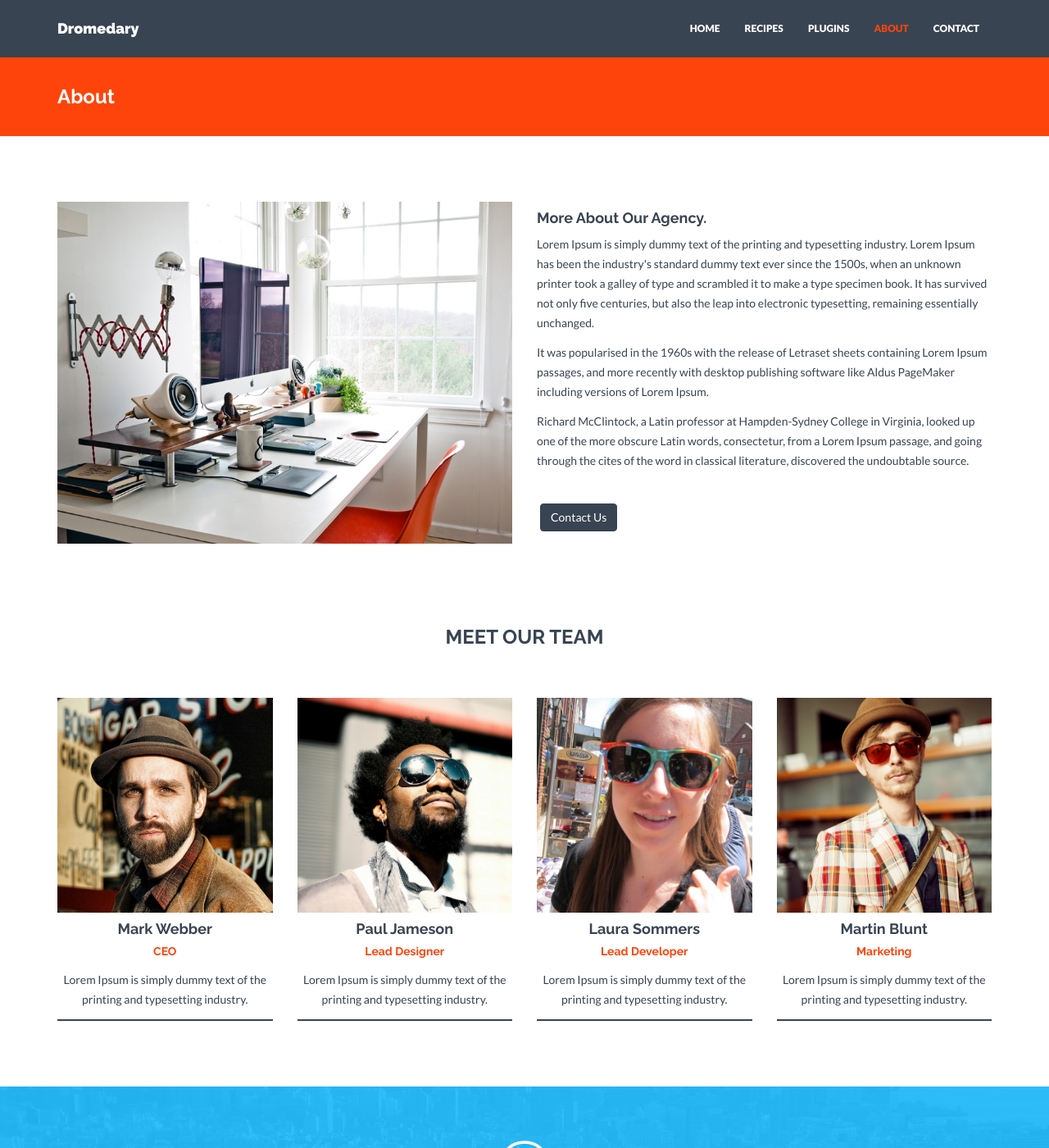
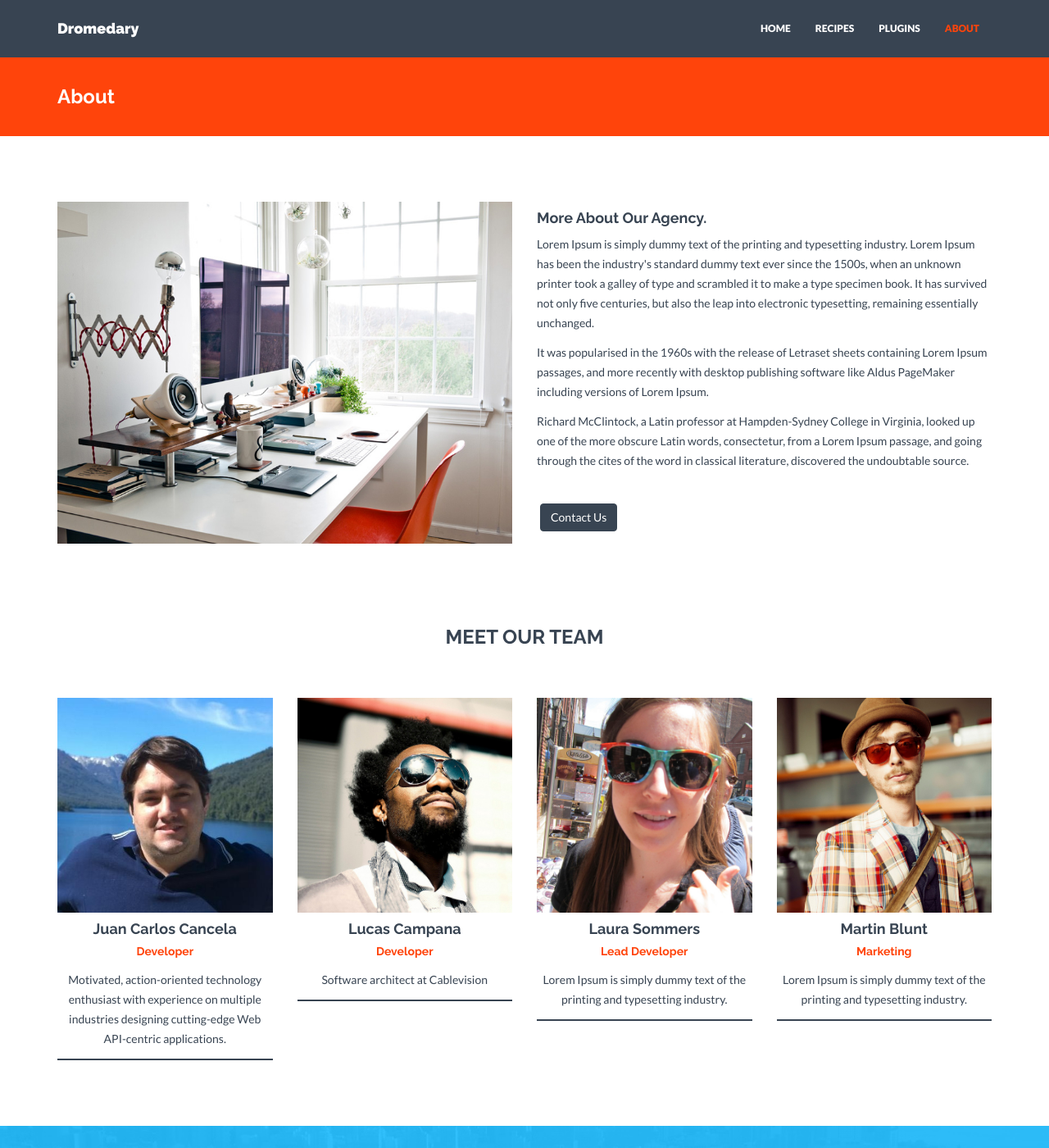
Before and after one commit to randiantech/dromedary, a Jekyll site: the page built from about.html, in a window 1280 px wide and 1400 px high. Shown: the whole window at 82% size. Built offline with Jekyll 4.4.1, drawn with Linux system fonts in a browser that asks for light colours; nearby versions of some CDN libraries.

Commit message:
added member section | removed contact nav section

```diff
--- a/_config.yml
+++ b/_config.yml
@@ -26,13 +26,7 @@ colors:  #in hex code if not noted else
 
 # Social networks usernames. Many more available: google-plus, flickr, linkedin, etc). Shown in footer.
 social:
-  - title: facebook
-    url:
   - title: twitter
-    url:
-  - title: instagram
-    url:
-  - title: tumblr
     url:
 
 # Postal address (add as many lines as necessary). Shown in footer and on Contact page.
@@ -49,18 +43,20 @@ tel: +34 8493-4893
 
 # Members information. Shown on About page.
 members:
-  - name: Mark Webber
-    position: CEO
-    text: Lorem Ipsum is simply dummy text of the printing and typesetting industry.
-    img: team01.jpg
+  - name: Juan Carlos Cancela
+    position: Developer
+    text: Motivated, action-oriented technology enthusiast with experience on multiple industries designing cutting-edge Web API-centric applications.
+    img: jc.jpg
     social:
-      - title: envelope #use for email address
-        url: mailto:name@domain.com
+      - title: linkedin
+        url: https://ar.linkedin.com/in/juancarloscancela
+      - title: envelope
+        url: mailto:cancela.juancarlos@gmail.com
       - title: twitter
-        url: http://twitter.com/handle
-  - name: Paul Jameson
-    position: Lead Designer
-    text: Lorem Ipsum is simply dummy text of the printing and typesetting industry.
+        url: http://twitter.com/devtripper
+  - name: Lucas Campana
+    position: Developer
+    text: Software architect at Cablevision
     img: team02.jpg
     social:
       - title: envelope #use for email address
--- a/_includes/header.html
+++ b/_includes/header.html
@@ -5,6 +5,8 @@
                 <!--<h3>Show your work with this beautiful theme</h3>-->
                 <h3>EXTREME MODULARITY + CONFIGURATION DRIVEN</h3>
                 <h2>WELCOME TO DROMEDARY WAY TO API SUCCESS.</h2>
+                <br/>
+                <h2 class="text-npm">npm install -g dromedary</h2>
                 <!--<h5>More Lorem Ipsum added here tooMore Lorem Ipsum added here tooMore Lorem Ipsum added here tooMore Lorem Ipsum added here tooMore Lorem Ipsum added here too.</h5>-->
             </div>
             <!--<div class="col-lg-8 col-lg-offset-2 himg">-->
--- a/_includes/nav.html
+++ b/_includes/nav.html
@@ -16,7 +16,7 @@
         <li {% if page.title == "Recipes" %}class="active"{% endif %}><a href="{{"/recipes/" | prepend: site.baseurl }}">RECIPES</a></li>
         <li {% if page.title == "Plugins" %}class="active"{% endif %}><a href="{{"/plugins/" | prepend: site.baseurl }}">PLUGINS</a></li>
         <li {% if page.title == "About" %}class="active"{% endif %}><a href="{{"/about/" | prepend: site.baseurl }}">ABOUT</a></li>
-        <li {% if page.title == "Contact" %}class="active"{% endif %}><a href="{{"/contact/" | prepend: site.baseurl }}">CONTACT</a></li>
+        <!--<li {% if page.title == "Contact" %}class="active"{% endif %}><a href="{{"/contact/" | prepend: site.baseurl }}">CONTACT</a></li>-->
       </ul>
     </div><!--/.nav-collapse -->
   </div>
--- a/index.html
+++ b/index.html
@@ -6,7 +6,6 @@ permalink: /
 
 <div id="service">
     <div class="container">
-        <br/>
         <br/>
         <div class="row centered">
             <div class="col-md-3">
```
Also changed, not shown: _includes/css/style.css (+8 -0 lines), assets/img/members/jc.jpg (added).
